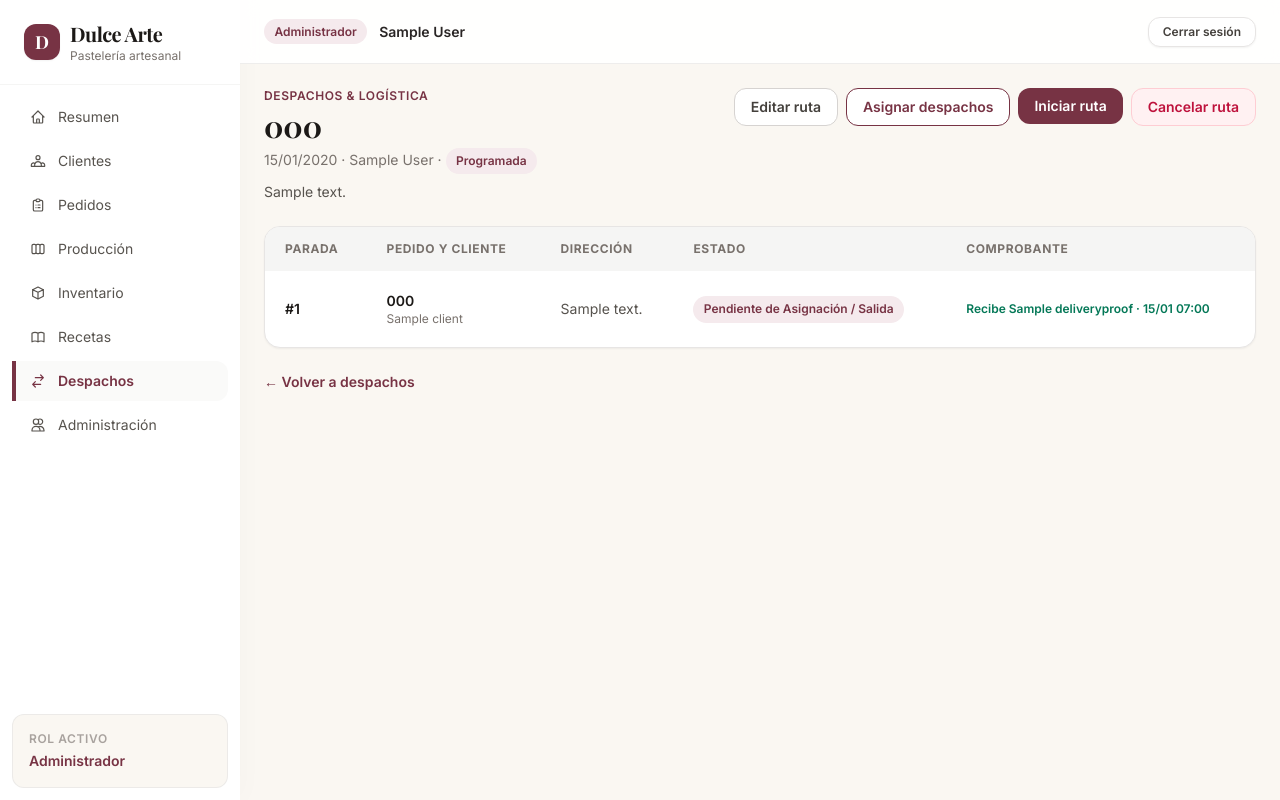
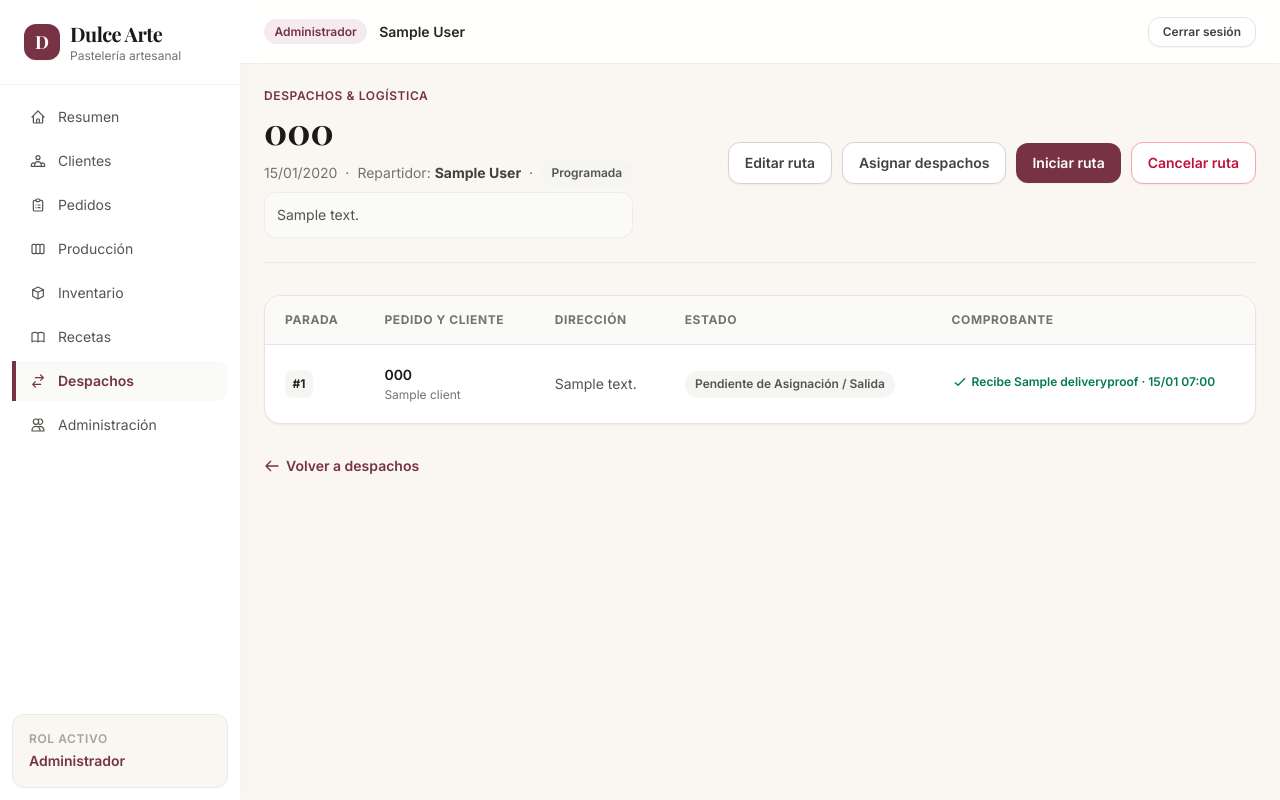
Before and after one commit to Jose33xdr/Dulce-Arte., a Django app: page /despachos/rutas/00000000-0000-0000-0000-000000000001/ in a window 1280 px wide. Run offline with Django 5.2, Linux system fonts and the light colour scheme; a user stored in the database is signed in; tables that the repository leaves empty hold one stand-in row (values such as "Sample post"); some libraries are stand-ins or nearby versions; some web fonts are replaced.

Commit message:
style: mejoras visuales en asignacion de despachos, detalle de ruta y panel de entregas

```diff
--- a/apps/dashboard/management_views.py
+++ b/apps/dashboard/management_views.py
@@ -673,7 +673,7 @@ class DeliveryRouteDetailView(SalesManagementMixin, DetailView):
 
 class DeliveryRouteAssignView(SalesManagementMixin, FormView):
     form_class = AssignDispatchForm
-    template_name = "dashboard/management_form.html"
+    template_name = "dashboard/assign_dispatch.html"
 
     def dispatch(self, request, *args, **kwargs):
         self.route = get_object_or_404(DeliveryRoute, pk=kwargs["pk"], status=RouteStatus.PROGRAMADA)
@@ -689,10 +689,13 @@ class DeliveryRouteAssignView(SalesManagementMixin, FormView):
 
     def get_context_data(self, **kwargs):
         context = super().get_context_data(**kwargs)
+        form = context.get("form") or self.get_form()
         context.update({
             "page_title": f"Asignar despachos a {self.route.code}",
+            "route": self.route,
             "module": "dispatch",
             "cancel_url": self.get_success_url(),
+            "pending_dispatches": form.fields["dispatches"].queryset,
         })
         return context
 
--- a/templates/dashboard/route_detail.html
+++ b/templates/dashboard/route_detail.html
@@ -3,20 +3,26 @@
 {% block title %}{{ route.code }} — Dulce Arte{% endblock %}
 
 {% block content %}
-<div class="mx-auto max-w-5xl space-y-6">
-    <header class="flex flex-col gap-4 sm:flex-row sm:items-start sm:justify-between">
-        <div>
+<div class="mx-auto max-w-5xl space-y-8">
+    <header class="flex flex-col gap-6 sm:flex-row sm:items-center sm:justify-between border-b border-stone-200/80 pb-6">
+        <div class="space-y-1.5">
             <p class="text-xs font-semibold uppercase tracking-wider text-[#773344]">Despachos &amp; Logística</p>
-            <h2 class="mt-1 font-serif text-3xl font-bold text-stone-900">{{ route.code }}</h2>
-            <p class="mt-1 text-sm text-stone-500">{{ route.scheduled_date|date:"d/m/Y" }} · {% if route.assigned_driver %}{{ route.assigned_driver.get_full_name|default:route.assigned_driver.username }}{% else %}<span class="italic text-stone-400">Sin repartidor</span>{% endif %} · <span class="badge-status badge-primary">{{ route.get_status_display }}</span></p>
-            {% if route.notes %}<p class="mt-2 text-sm text-stone-600">{{ route.notes }}</p>{% endif %}
+            <h2 class="font-serif text-3xl sm:text-4xl font-bold text-stone-900">{{ route.code }}</h2>
+            <div class="flex flex-wrap items-center gap-2 pt-1 text-sm text-stone-500">
+                <span>{{ route.scheduled_date|date:"d/m/Y" }}</span>
+                <span>&middot;</span>
+                <span>Repartidor: <strong class="text-stone-700">{% if route.assigned_driver %}{{ route.assigned_driver.get_full_name|default:route.assigned_driver.username }}{% else %}<span class="italic text-stone-400">Sin repartidor</span>{% endif %}</strong></span>
+                <span>&middot;</span>
+                <span class="badge-status {% if route.status == 'COMPLETADA' %}badge-success{% elif route.status == 'EN_CURSO' %}badge-primary{% elif route.status == 'CANCELADA' %}badge-warning{% else %}badge-neutral{% endif %}">{{ route.get_status_display }}</span>
+            </div>
+            {% if route.notes %}<p class="mt-2 text-sm text-stone-600 bg-stone-50 rounded-xl p-3 border border-stone-200/60 max-w-2xl">{{ route.notes }}</p>{% endif %}
         </div>
         {% if route.status == "PROGRAMADA" and user.is_sales %}
-        <div class="flex flex-wrap gap-2">
-            <a href="{% url 'dashboard:route_update' route.pk %}" class="rounded-xl border border-stone-300 bg-white px-4 py-2 text-sm font-semibold text-stone-700 hover:bg-stone-50">Editar ruta</a>
-            <a href="{% url 'dashboard:route_assign' route.pk %}" class="rounded-xl border border-[#773344] bg-white px-4 py-2 text-sm font-semibold text-[#773344] hover:bg-[#f5eaed]">Asignar despachos</a>
-            <form method="post" action="{% url 'dashboard:route_start' route.pk %}">{% csrf_token %}<button class="rounded-xl bg-[#773344] px-4 py-2 text-sm font-semibold text-white hover:bg-[#5d2735]">Iniciar ruta</button></form>
-            <a href="{% url 'dashboard:route_cancel' route.pk %}" class="rounded-xl border border-rose-200 bg-rose-50 px-4 py-2 text-sm font-semibold text-rose-700 hover:bg-rose-100">Cancelar ruta</a>
+        <div class="flex flex-wrap items-center gap-2.5 shrink-0">
+            <a href="{% url 'dashboard:route_update' route.pk %}" class="inline-flex items-center justify-center rounded-xl border border-stone-300 bg-white px-4 py-2.5 text-sm font-semibold text-stone-700 shadow-sm hover:bg-stone-50 transition-colors">Editar ruta</a>
+            <a href="{% url 'dashboard:route_assign' route.pk %}" class="inline-flex items-center justify-center rounded-xl border border-stone-300 bg-white px-4 py-2.5 text-sm font-semibold text-stone-700 shadow-sm hover:bg-stone-50 transition-colors">Asignar despachos</a>
+            <form method="post" action="{% url 'dashboard:route_start' route.pk %}" class="inline">{% csrf_token %}<button class="inline-flex items-center justify-center rounded-xl bg-[#773344] px-4 py-2.5 text-sm font-semibold text-white shadow-sm hover:bg-[#5d2735] transition-colors">Iniciar ruta</button></form>
+            <a href="{% url 'dashboard:route_cancel' route.pk %}" class="inline-flex items-center justify-center rounded-xl border border-rose-300 bg-white px-4 py-2.5 text-sm font-semibold text-rose-700 shadow-sm hover:bg-rose-50 transition-colors">Cancelar ruta</a>
         </div>
         {% endif %}
     </header>
@@ -24,42 +30,60 @@
     <section class="overflow-hidden rounded-2xl border border-stone-200 bg-white shadow-sm">
         <div class="overflow-x-auto">
             <table class="w-full text-left text-sm">
-                <thead class="bg-stone-100 text-xs font-semibold uppercase tracking-wider text-stone-500">
+                <thead class="bg-stone-50 text-xs font-semibold uppercase tracking-wider text-stone-500 border-b border-stone-200">
                     <tr>
-                        <th class="px-5 py-3.5">Parada</th>
-                        <th class="px-5 py-3.5">Pedido y cliente</th>
-                        <th class="px-5 py-3.5">Dirección</th>
-                        <th class="px-5 py-3.5">Estado</th>
-                        <th class="px-5 py-3.5">Comprobante</th>
+                        <th class="px-5 py-4">Parada</th>
+                        <th class="px-5 py-4">Pedido y cliente</th>
+                        <th class="px-5 py-4">Dirección</th>
+                        <th class="px-5 py-4">Estado</th>
+                        <th class="px-5 py-4">Comprobante</th>
                     </tr>
                 </thead>
                 <tbody class="divide-y divide-stone-100">
                     {% for item in route.dispatches.all %}
                     <tr class="hover:bg-stone-50/70 transition-colors">
-                        <td class="p-5 font-semibold text-stone-900">#{{ item.stop_order }}</td>
+                        <td class="p-5 font-semibold text-stone-900">
+                            <span class="inline-flex h-7 w-7 items-center justify-center rounded-lg bg-stone-100 text-xs font-bold text-stone-800">#{{ item.stop_order }}</span>
+                        </td>
                         <td class="p-5">
-                            <p class="font-semibold text-stone-900">{{ item.order.order_number }}</p>
-                            <p class="text-xs text-stone-500">{{ item.order.client.name }}</p>
+                            <p class="font-semibold text-stone-900 text-sm">{{ item.order.order_number }}</p>
+                            <p class="text-xs text-stone-500 mt-0.5">{{ item.order.client.name }}</p>
                         </td>
                         <td class="p-5 text-stone-600">{{ item.order.delivery_address|default:"Sin dirección" }}</td>
                         <td class="p-5">
-                            <span class="badge-status {% if item.status == 'ENTREGADO' %}badge-success{% else %}badge-primary{% endif %}">{{ item.get_status_display }}</span>
+                            <span class="badge-status {% if item.status == 'ENTREGADO' %}badge-success{% elif item.status == 'EN_RUTA' %}badge-primary{% else %}badge-neutral{% endif %}">{{ item.get_status_display }}</span>
                         </td>
                         <td class="p-5 text-xs">
                             {% if item.proof %}
-                                <span class="font-semibold text-emerald-700">Recibe {{ item.proof.recipient_name }} · {{ item.proof.registered_at|date:"d/m H:i" }}</span>
+                                <span class="inline-flex items-center gap-1 font-semibold text-emerald-700">
+                                    <svg class="h-4 w-4" fill="none" stroke="currentColor" stroke-width="2" viewBox="0 0 24 24"><path stroke-linecap="round" stroke-linejoin="round" d="M5 13l4 4L19 7"/></svg>
+                                    <span>Recibe {{ item.proof.recipient_name }} &middot; {{ item.proof.registered_at|date:"d/m H:i" }}</span>
+                                </span>
                             {% else %}
-                                <span class="italic text-stone-400">Pendiente</span>
+                                <span class="badge-status badge-neutral text-[11px]">Sin comprobante</span>
                             {% endif %}
                         </td>
                     </tr>
                     {% empty %}
-                    <tr><td colspan="5" class="p-10 text-center italic text-stone-400">La ruta todavía no tiene paradas asignadas.</td></tr>
+                    <tr>
+                        <td colspan="5" class="p-12 text-center">
+                            <div class="flex flex-col items-center justify-center">
+                                <svg class="h-8 w-8 text-stone-300 mb-2" fill="none" stroke="currentColor" stroke-width="1.5" viewBox="0 0 24 24"><path stroke-linecap="round" stroke-linejoin="round" d="M9 5H7a2 2 0 00-2 2v12a2 2 0 002 2h10a2 2 0 002-2V7a2 2 0 00-2-2h-2M9 5a2 2 0 002 2h2a2 2 0 002-2M9 5a2 2 0 012-2h2a2 2 0 012 2"/></svg>
+                                <p class="text-sm font-medium text-stone-700">La ruta todavía no tiene paradas asignadas</p>
+                                <p class="text-xs text-stone-400 mt-1">Usa el botón "Asignar despachos" para agregar pedidos a domicilio.</p>
+                            </div>
+                        </td>
+                    </tr>
                     {% endfor %}
                 </tbody>
             </table>
         </div>
     </section>
-    <a href="{% url 'dashboard:dispatch' %}" class="inline-block text-sm font-semibold text-[#773344] hover:underline">← Volver a despachos</a>
+    <div>
+        <a href="{% url 'dashboard:dispatch' %}" class="inline-flex items-center gap-1.5 text-sm font-semibold text-[#773344] hover:text-[#5d2735] hover:underline transition-colors">
+            <svg class="h-4 w-4" fill="none" stroke="currentColor" stroke-width="2" viewBox="0 0 24 24"><path stroke-linecap="round" stroke-linejoin="round" d="M10 19l-7-7m0 0l7-7m-7 7h18"/></svg>
+            <span>Volver a despachos</span>
+        </a>
+    </div>
 </div>
 {% endblock %}
```
Also changed, not shown: templates/dashboard/assign_dispatch.html (added, +63 -0 lines), templates/dashboard/module.html (+23 -13 lines).
